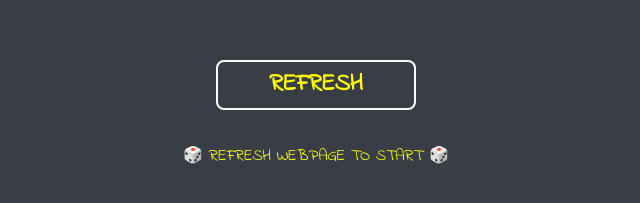
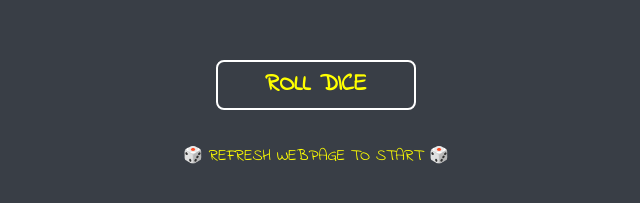
Before and after one commit to DalavaiKullay/Dice-Game, a plain HTML site: page index.html in a window 1280 px wide. Shown: the part 543-746 px from the top of the page, 324-964 px from the left. Drawn offline with Linux system fonts and the light colour scheme.

Commit message:
Update index.html

```diff
--- a/index.html
+++ b/index.html
@@ -28,7 +28,7 @@
 
   <footer>
     <div class="button">
-    <button class="btn"><strong>REFRESH</strong></button>
+    <button class="btn"><strong>ROLL DICE</strong></button>
     <div>
 
     </div>
```
